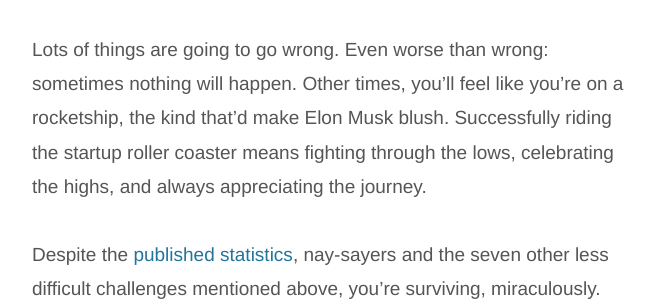
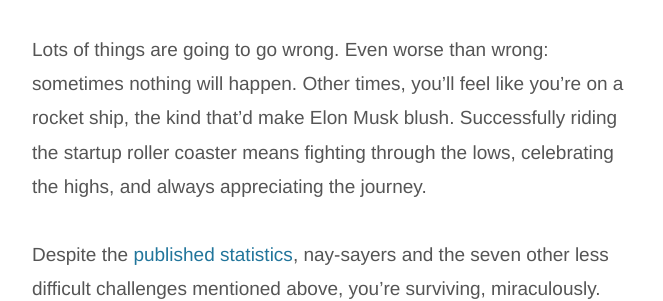
Before and after one commit to hijonathan/jonathan-kim.com, a Jekyll site: the page built from _posts/2014-03-24-hard.md, in a window 1280 px wide and 900 px high, scrolled down 2248 px. Shown: the part 274-575 px from the top of the window, without its empty margins (398-1061 px from the left). Built offline with Jekyll 4.4.1, drawn with Linux system fonts in a browser that asks for light colours; some of the changed text lies outside the part shown.

Commit message:
Small edits.

```diff
--- a/_posts/2014-03-24-hard.md
+++ b/_posts/2014-03-24-hard.md
@@ -16,7 +16,7 @@
 
 ### 7. Trusting others.
 
-In order to scale, founders need to trust other people to own parts of the business. This means hiring someone who is great at something you're terrible at and having the humility to help them get even better.
+Founders need to trust other people to own parts of the business. This means hiring someone who is great at something you're terrible at and having the humility to help them get even better.
 
 ### 6. Maintaining a healthy lifestyle.
 
@@ -40,10 +40,9 @@
 
 ### 1. Riding the roller coaster.
 
-Lots of things are going to go wrong. Even worse than wrong: sometimes *nothing* will happen. Other times, you'll feel like you're on a rocketship, the kind that'd make Elon Musk blush. Successfully riding the startup roller coaster means fighting through the lows, celebrating the highs, and always appreciating the journey.
+Lots of things are going to go wrong. Even worse than wrong: sometimes *nothing* will happen. Other times, you'll feel like you're on a rocket ship, the kind that'd make Elon Musk blush. Successfully riding the startup roller coaster means fighting through the lows, celebrating the highs, and always appreciating the journey.
 
 Despite the [published statistics](http://onstartups.com/tabid/3339/bid/79/Six-Interesting-Stats-About-Startup-Success.aspx), nay-sayers and the seven other *less* difficult challenges mentioned above, you're surviving, miraculously.
-
 
 ---
 
```
